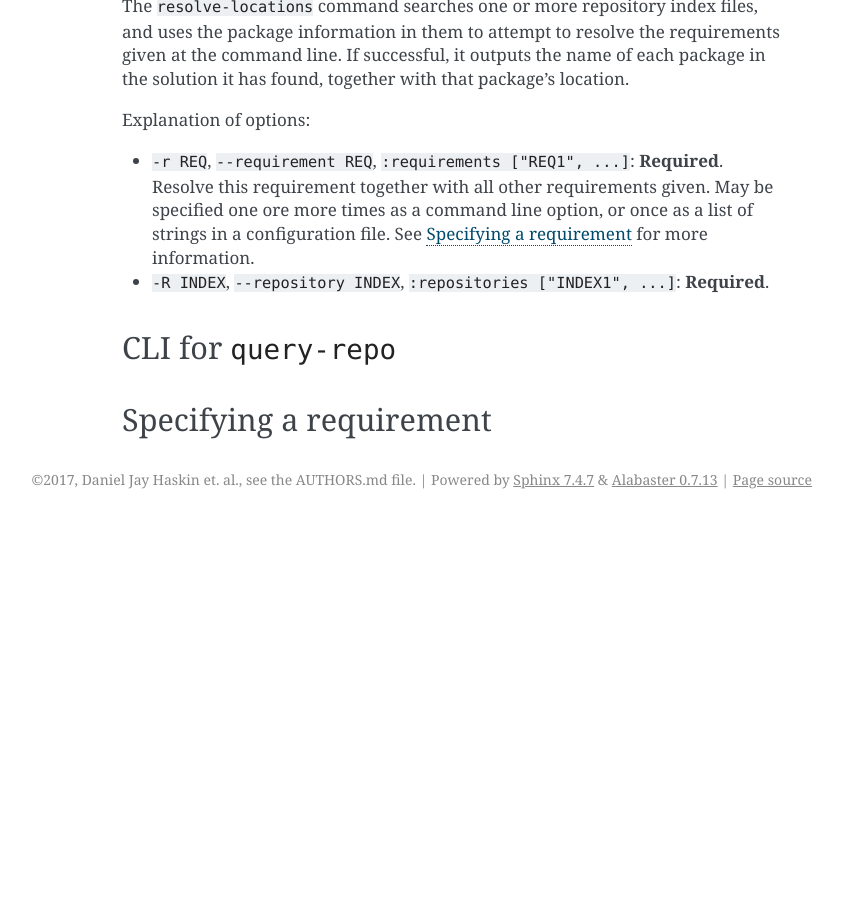
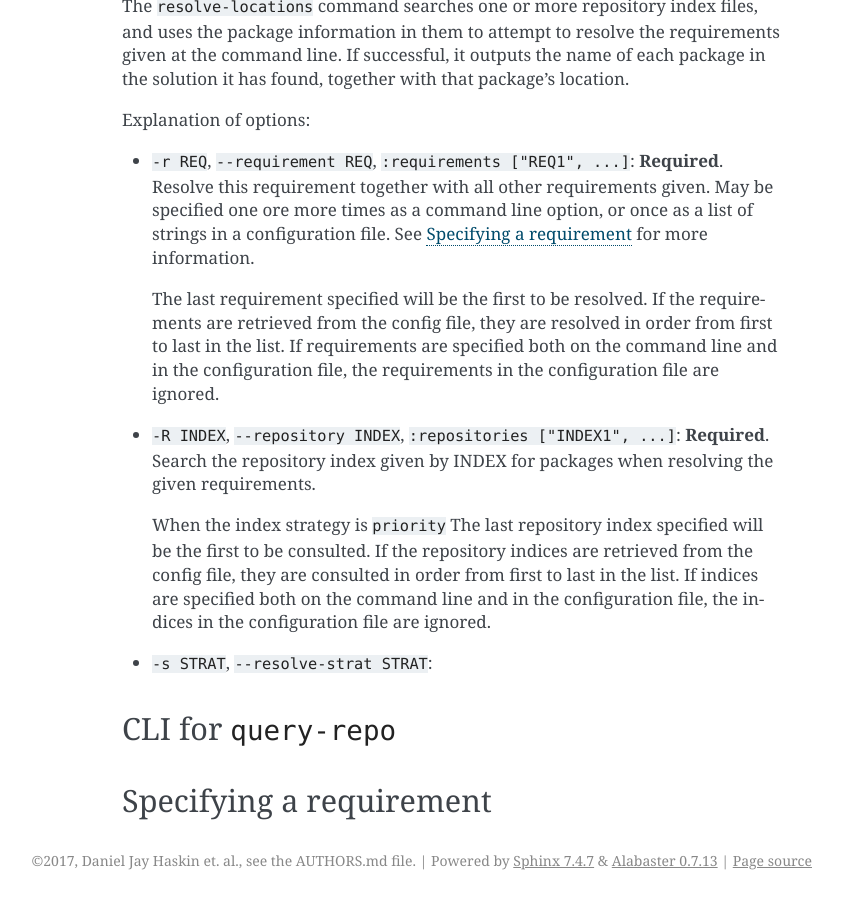
Before and after one commit to djhaskin987/degasolv, a Sphinx documentation site: the page built from docs/command-reference.rst, in a window 1280 px wide and 900 px high, scrolled down 5072 px. Shown: the whole window, without its empty margins (298-1141 px from the left). Built offline with Sphinx 7.4.7, drawn with Linux system fonts in a browser that asks for light colours; before the commit the page ends 5591 px from its top, so only the background shows below that.

Commit message:
Add repository and requirement explanations to resolve-locations

```diff
--- a/docs/command-reference.rst
+++ b/docs/command-reference.rst
@@ -254,12 +254,28 @@ Explanation of options:
 
 - ``-r REQ``, ``--requirement REQ``, ``:requirements ["REQ1", ...]``:
   **Required**. Resolve this requirement together with all other requirements
-  given.  May be specified one ore more times as a command line option, or once as
-  a list of strings in a configuration file. See
+  given.  May be specified one ore more times as a command line option, or once
+  as a list of strings in a configuration file. See
   :ref:`Specifying a requirement` for more information.
 
+  The last requirement specified will be the first to be resolved. If the
+  requirements are retrieved from the config file, they are resolved in order
+  from first to last in the list.  If requirements are specified both on the
+  command line and in the configuration file, the requirements in the
+  configuration file are ignored.
+
 - ``-R INDEX``, ``--repository INDEX``, ``:repositories ["INDEX1", ...]``:
-  **Required**.
+  **Required**. Search the repository index given by INDEX for packages when
+  resolving the given requirements.
+
+  When the index strategy is ``priority`` The last repository index specified
+  will be the first to be consulted. If the repository indices are retrieved
+  from the config file, they are consulted in order from first to last in the
+  list.  If indices are specified both on the command line and in the
+  configuration file, the indices in the configuration file are ignored.
+
+
+- ``-s STRAT``, ``--resolve-strat STRAT``:
 
 CLI for ``query-repo``
 ----------------------
```
